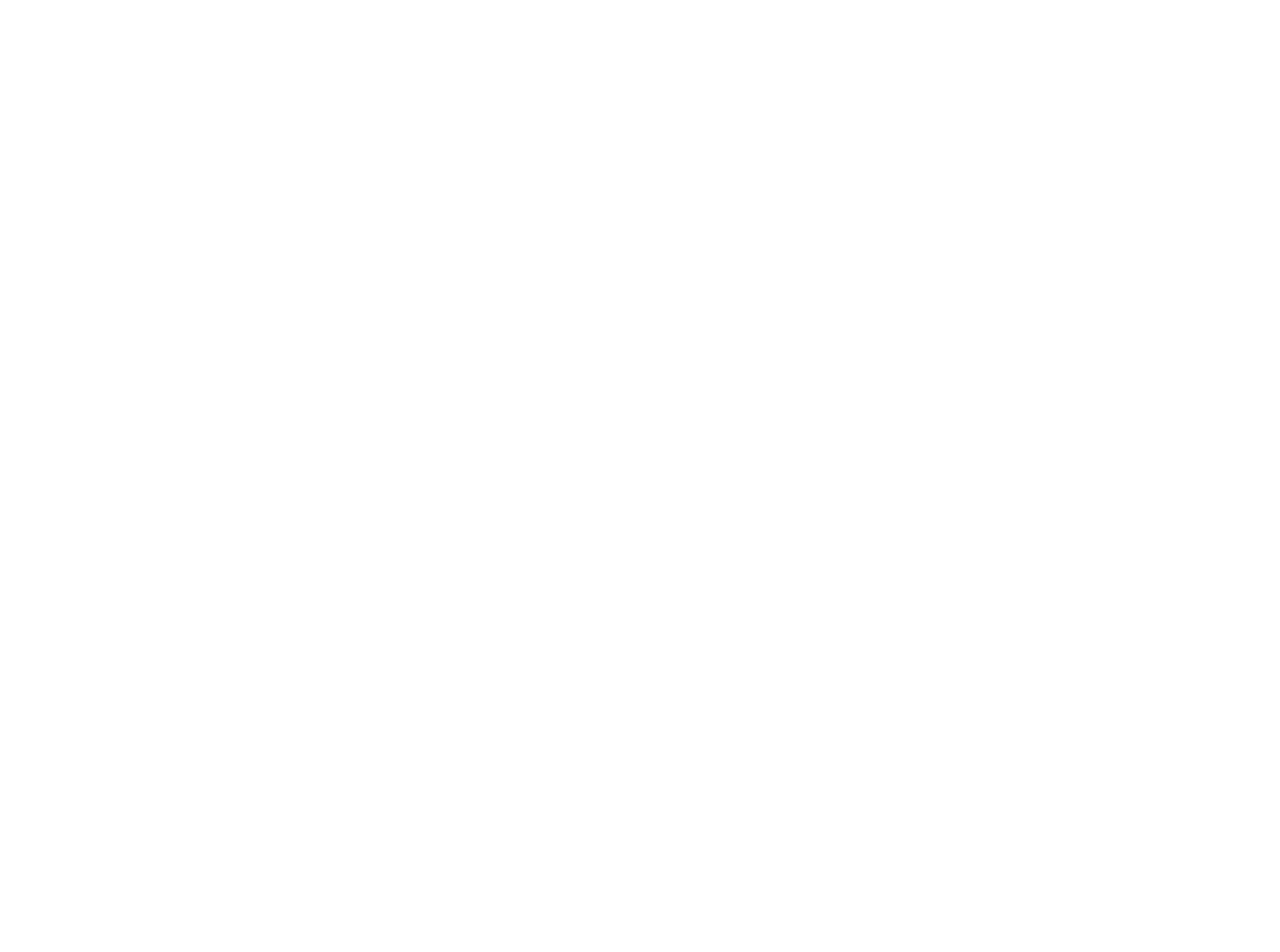
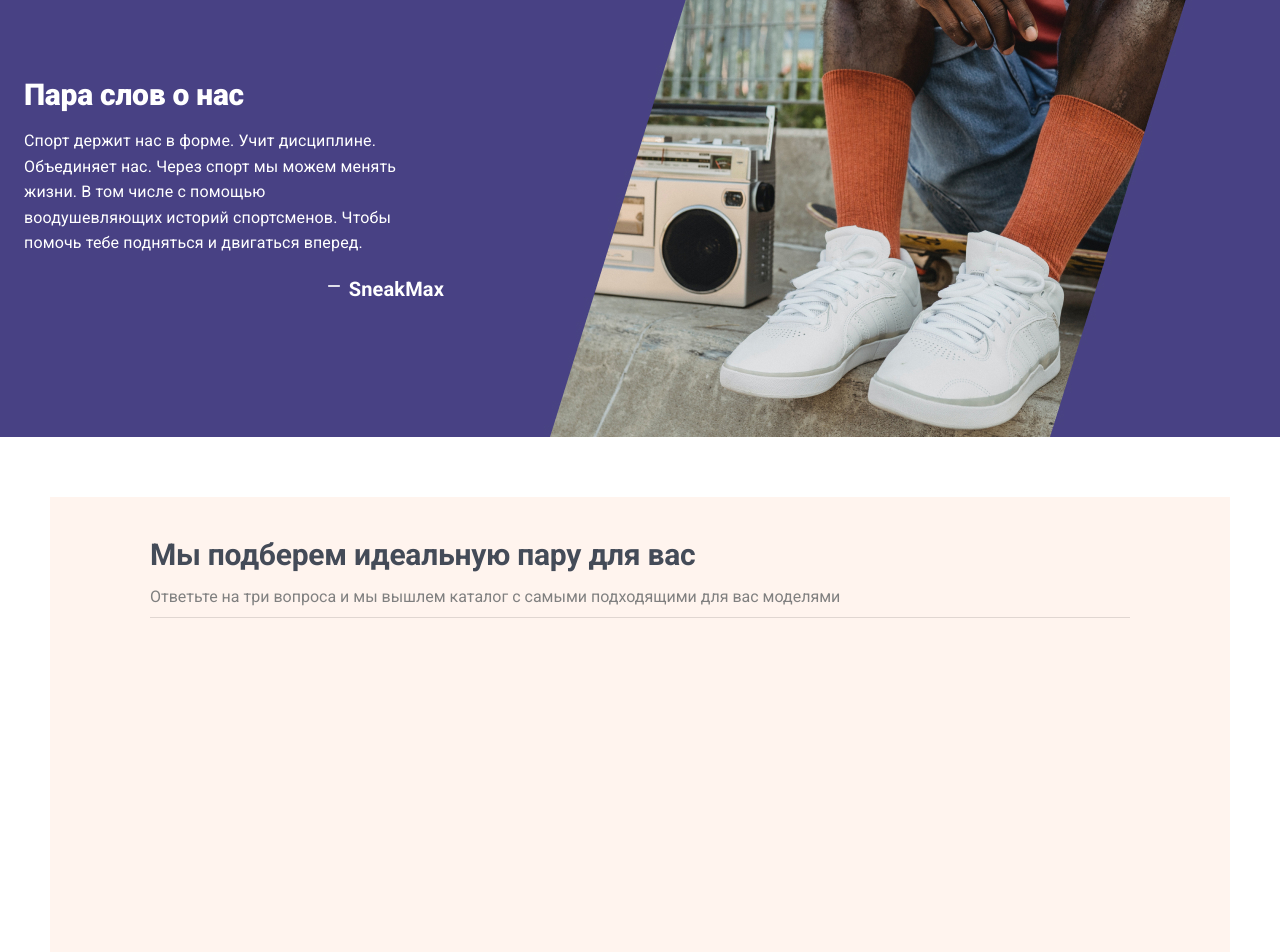
Before and after one commit to DanXside/sneak, a React (Create React App) app: page /catalog in a window 1280 px wide. Shown: the part 2100-3052 px from the top of the page. Before the commit the page ends 1957 px from the top, so only its background shows below. Built offline with nearby package versions, Linux system fonts and the light colour scheme; data requests are answered from the project's data file.

Commit message:
card and about block

```diff
--- /dev/null
+++ b/src/components/AboutSection.jsx
@@ -0,0 +1,54 @@
+import { Container, Box, Typography } from "@mui/material";
+import RemoveIcon from '@mui/icons-material/Remove';
+
+import React from "react";
+
+import styles from '../style/about.module.css';
+
+const AboutSection = () => {
+    return (
+        <Box className={styles.aboutSection} sx={{
+            width: '100%',
+            height: '58rem',
+            paddingTop: '22rem'
+        }}>
+            <Container maxWidth="xl">
+                <Typography variant="h2" component="h2" sx={{
+                    fontWeight: 800,
+                    fontSize: '3rem',
+                    color: '#ffffff',
+                    textAlign: 'left',
+                }}>
+                    Пара слов о нас
+                </Typography>
+                <Typography variant="body1" component="p" sx={{
+                    width: '38rem',
+                    fontWeight: 400,
+                    fontSize: '1.6rem',
+                    color: '#ffffff',
+                    textAlign: 'left',
+                    marginTop: '1.5rem',
+                    lineHeight: '160%'
+                }}>
+                    Спорт держит нас в форме. Учит дисциплине. Объединяет нас. Через спорт мы можем менять жизни. В том числе с помощью воодушевляющих историй спортсменов. Чтобы помочь тебе подняться и двигаться вперед.
+                </Typography>
+                <Box sx={{
+                    width: '42rem',
+                    display: 'flex',
+                    justifyContent: 'end',
+                    marginTop: '2rem'
+                }}>
+                    <Typography variant="h4" component="span" sx={{
+                        fontWeight: 600,
+                        fontSize: '2rem',
+                        color: '#ffffff'
+                    }}>
+                        <RemoveIcon fontSize="inherit" />  SneakMax
+                    </Typography>
+                </Box>
+            </Container>
+        </Box>
+    )
+}
+
+export default AboutSection;
--- a/src/components/CatalogItem.jsx
+++ b/src/components/CatalogItem.jsx
@@ -6,7 +6,7 @@
 import '../style/snackbar.css';
 import DetailProduct from "./DetailProduct";
 
-const CatalogItem = ({product, sizes, setSizes}) => {
+const CatalogItem = ({product}) => {
     const {order, setOrder} = useContext(OrderContext);
 
     const [open, setOpen] = useState(false);
@@ -73,11 +73,10 @@
                 />
             </CardActions>
             <DetailProduct
-                sizes={sizes}
-                setSizes={setSizes}
                 open={detailOpen}
                 setOpen={setDetailOpen}
                 product={product}
+                addOrder={addOrder}
             />
         </Card>
     )
--- a/src/components/CatalogList.jsx
+++ b/src/components/CatalogList.jsx
@@ -136,8 +136,6 @@
                                 {products.map((product) =>
                                     <CatalogItem
                                         key={product.url}
-                                        sizes={sizes}
-                                        setSizes={setSizes}
                                         product={product}
                                     />
                                 )}
--- /dev/null
+++ b/src/components/SelectionProduct.jsx
@@ -0,0 +1,42 @@
+import { Container, Box, Typography, Divider } from "@mui/material";
+import React from "react";
+
+const SelectionProduct = () => {
+    return (
+        <Box sx={{
+            height: '79rem',
+            padding: '6rem 0'
+        }}>
+            <Container maxWidth="xl">
+                <Box sx={{
+                    width: '118rem',
+                    height: '67rem',
+                    margin: '0 auto',
+                    backgroundColor: '#FFF4EE',
+                    padding: '4rem 10rem'
+                }}>
+                    <Typography variant="h2" component="h2" sx={{
+                        fontWeight: 600,
+                        fontSize: '3rem',
+                        color: '#444B58'
+                    }}>
+                        Мы подберем идеальную пару для вас
+                    </Typography>
+                    <Typography variant="h3" component="h3" sx={{
+                        fontWeight: 400,
+                        fontSize: '1.6rem',
+                        color: '#808080',
+                        marginTop: '1.5rem'
+                    }}>
+                        Ответьте на три вопроса и мы вышлем каталог с самыми подходящими для вас моделями
+                    </Typography>
+                    <Divider sx={{
+                        marginTop: '1rem'
+                    }} />
+                </Box>
+            </Container>
+        </Box>
+    )
+}
+
+export default SelectionProduct;
--- a/src/components/pages/HomePage.jsx
+++ b/src/components/pages/HomePage.jsx
@@ -2,6 +2,8 @@
 import PromoBlock from "../PromoBlock";
 import CatalogList from "../CatalogList";
 import { OrderContext } from "../context";
+import AboutSection from "../AboutSection";
+import SelectionProduct from "../SelectionProduct";
 
 const HomePage = () => {
     const [order, setOrder] = useState({item: [], count: 0, totalCount: 0 });
@@ -12,6 +14,8 @@
             <OrderContext.Provider value={{order, setOrder}} >
                 <PromoBlock order={order} setOrder={setOrder} />
                 <CatalogList order={order} setOrder={setOrder} />
+                <AboutSection />
+                <SelectionProduct />
             </OrderContext.Provider>
         </div>
     )
--- /dev/null
+++ b/src/style/about.module.css
@@ -0,0 +1,3 @@
+.aboutSection {
+    background: url(../img/backgrounds/about.jpg) center center/cover no-repeat;
+}
```
Also changed, not shown: src/components/DetailProduct.jsx (+110 -3 lines), src/img/backgrounds/about.jpg (added).
